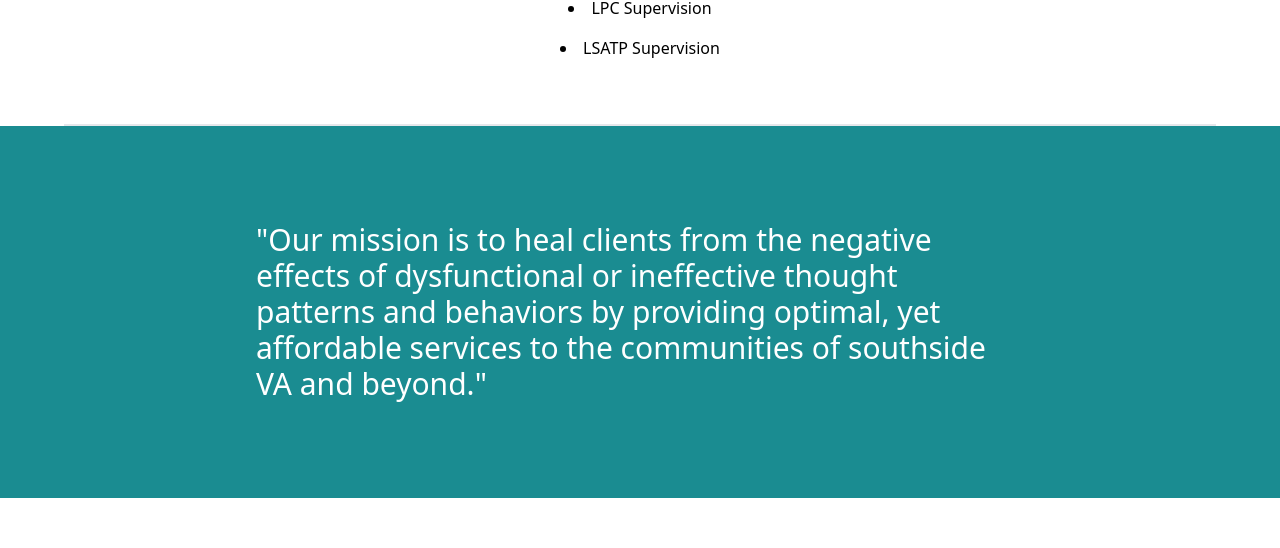
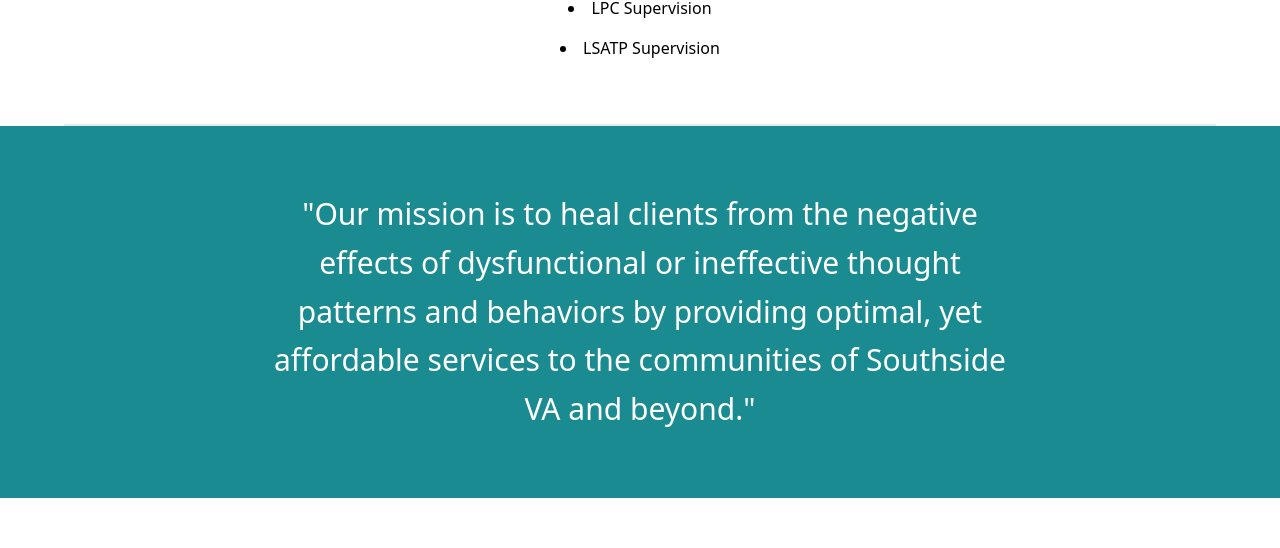
Before and after one commit to artsycoder533/omni, a Next.js app: page / in a window 1280 px wide. Shown: the part 2720-3268 px from the top of the page. Built offline with nearby package versions, Linux system fonts and the light colour scheme.

Commit message:
chore: fix mission section padding

```diff
--- a/components/Mission.jsx
+++ b/components/Mission.jsx
@@ -3,10 +3,10 @@ import React from 'react'
 function Mission() {
   return (
     <div className="bg-[#1A8C91] text-white" id="our-mission">
-      <blockquote className="max-w-[1400px] w-[70%] mx-auto py-24 px-16 text-3xl">
+      <blockquote className="max-w-[1400px] w-[70%] mx-auto py-16 md:px-16 text-3xl text-center leading-relaxed">
         "Our mission is to heal clients from the negative effects of
         dysfunctional or ineffective thought patterns and behaviors by providing
-        optimal, yet affordable services to the communities of southside VA and
+        optimal, yet affordable services to the communities of Southside VA and
         beyond."
       </blockquote>
     </div>
```
